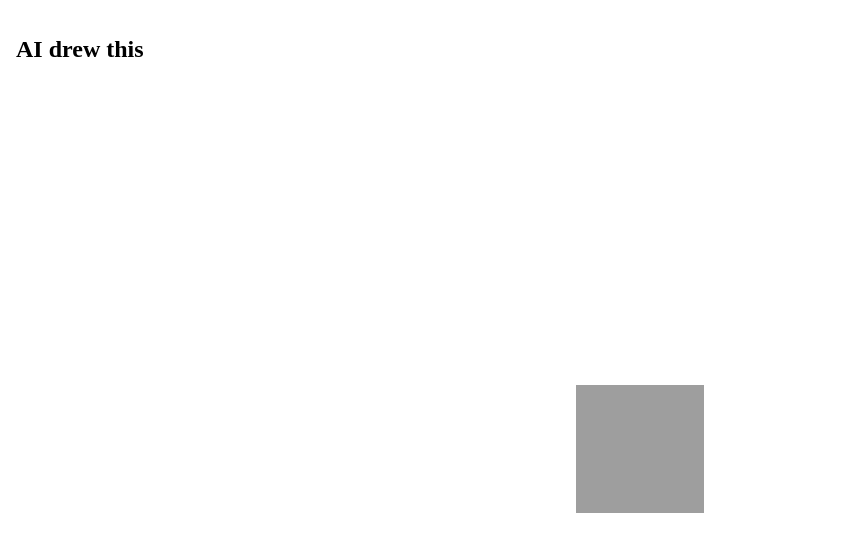
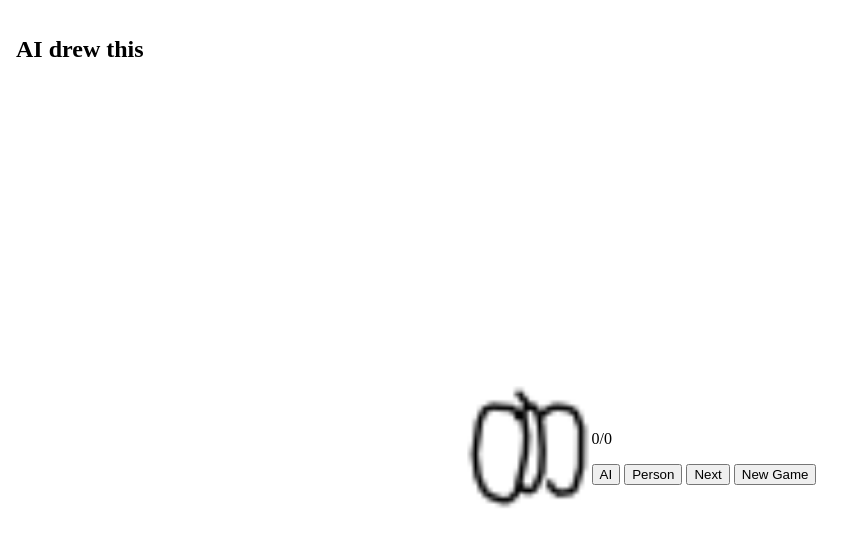
Before and after one commit to AlexanderMertens/ai_drew_this, a Flask app: page / in a window 1280 px wide. Shown: the top 552 px of the page, without its empty margins (0-862 px from the left). Run offline with Flask 2, Linux system fonts and the light colour scheme; grey boxes are pictures that could not be loaded.

Commit message:
Implement basic game logic

```diff
--- a/project/static/js/game.js
+++ b/project/static/js/game.js
@@ -1,13 +1,97 @@
-async function startGame() {
+let gameState = {
+    index: 0,
+    score: 0,
+    total: 0,
+    data: []
+}
+
+function startGame() {
     fetch('/start-game')
     .then((response) => response.json())
     .then(runGame)
     .catch((err) => console.log(err));
 }
 
-function runGame(gameData) {
-    index = 0;
-    console.log(gameData)
+function runGame(responseJSON) {
+    /**
+     * Loads JSON object into gameState.data.
+     * Updates score and View to reflect new game.
+     */
+    reset(gameState);
+    gameState.data = responseJSON;
+    console.log("Game state:",gameState);
+    updateScore();
+    updateView();
 }
 
+function reset(state) {
+    /**
+     * Reset state to begin game anew.
+     */
+    state.index = 0;
+    state.score = 0;
+    state.total = 0;
+}
+
+function setupGame() {
+    /**
+     * Add all onclick listeners for buttons in the game.
+     */
+    const answerAI = document.getElementById("answer-ai");
+    const answerPerson = document.getElementById("answer-person");
+    const nextRound = document.getElementById("next-round");
+    const newGame = document.getElementById("new-game");
+
+    function answerAiHandler() {
+        // if total > index, round has already been answered
+        // so button must do nothing
+        if (gameState.index === gameState.total) {
+            gameState.total += 1;
+            // Add +1 to score if answer is correct
+            if (!gameState.data[gameState.index].isReal) {
+                gameState.score += 1;
+            }
+            updateScore()
+        }
+    }
+    answerAI.onclick = answerAiHandler;
+
+    function answerPersonHandler() {
+        // if total > index, round has already been answered
+        // so button must do nothing
+        if (gameState.index === gameState.total) {
+            gameState.total += 1;
+            // Add +1 to score if answer is correct
+            if (gameState.data[gameState.index].isReal) {
+                gameState.score += 1;
+            }
+            updateScore()
+        }
+    }
+    answerPerson.onclick = answerPersonHandler;
+
+    function nextRoundHandler() {
+        if (gameState.index + 1 === gameState.total) {
+            gameState.index += 1;
+            updateView()
+        }
+
+    }
+    nextRound.onclick = nextRoundHandler;
+    newGame.onclick = startGame;
+}
+
+function updateScore() {
+    const score = document.getElementById("score");
+    score.innerHTML = gameState.score;
+    const total = document.getElementById("total");
+    total.innerHTML = gameState.total;
+}
+
+function updateView() {
+    const imageView = document.getElementById("image-view")
+    imageView.src = gameState.data[gameState.index].src
+}
+
+setupGame()
 startGame()
--- a/project/templates/index.html
+++ b/project/templates/index.html
@@ -5,7 +5,6 @@
   <meta charset="UTF-8" />
   <meta name="viewport" content="width=device-width, initial-scale=1.0" />
   <link rel="stylesheet" href="{{ url_for('static', filename = 'css/styles.css') }}" type="text/css" />
-  <script type="text/javascript" src="{{ url_for('static', filename = 'js/game.js')}}"></script>
   <title>AI Drew This</title>
 </head>
 
@@ -20,10 +19,22 @@
     </header>
 
     <main class="page-main">
-      <img src="{{ url_for('game.image_fake')}}" class="game-image" />
+      <div class="view">
+        <img src="{{ url_for('game.image_fake')}}" class="game-image" id="image-view" />
+      </div>
+      <div class="controls">
+        <p class="score">
+          <span id="score"></span>/<span id="total"></span>
+        </p>
+        <button id="answer-ai">AI</button>
+        <button id="answer-person">Person</button>
+        <button id="next-round">Next</button>
+        <button id="new-game">New Game</button>
+      </div>
     </main>
 
   </div>
+  <script type="text/javascript" src="{{ url_for('static', filename = 'js/game.js')}}"></script>
 </body>
 
 </html>
```
